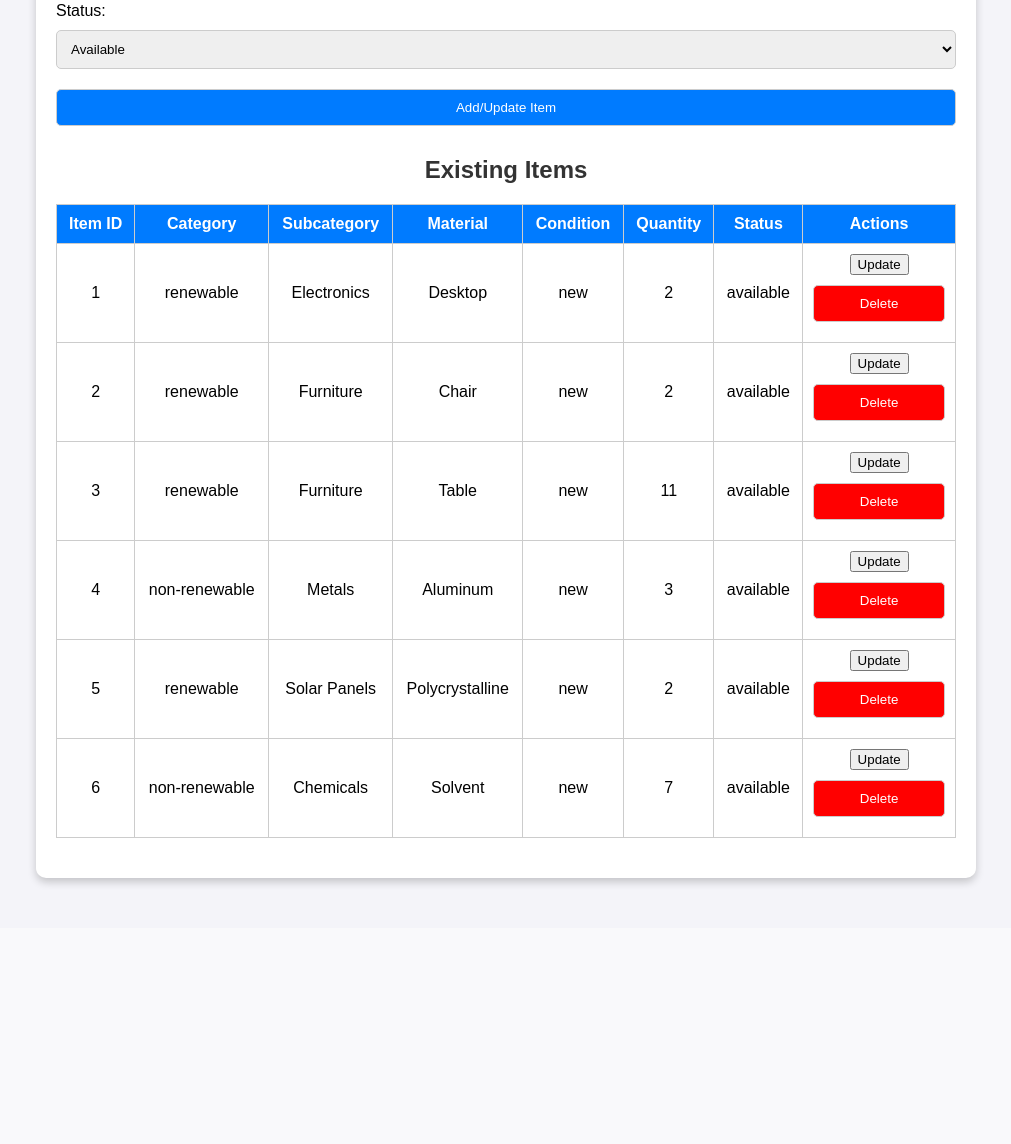
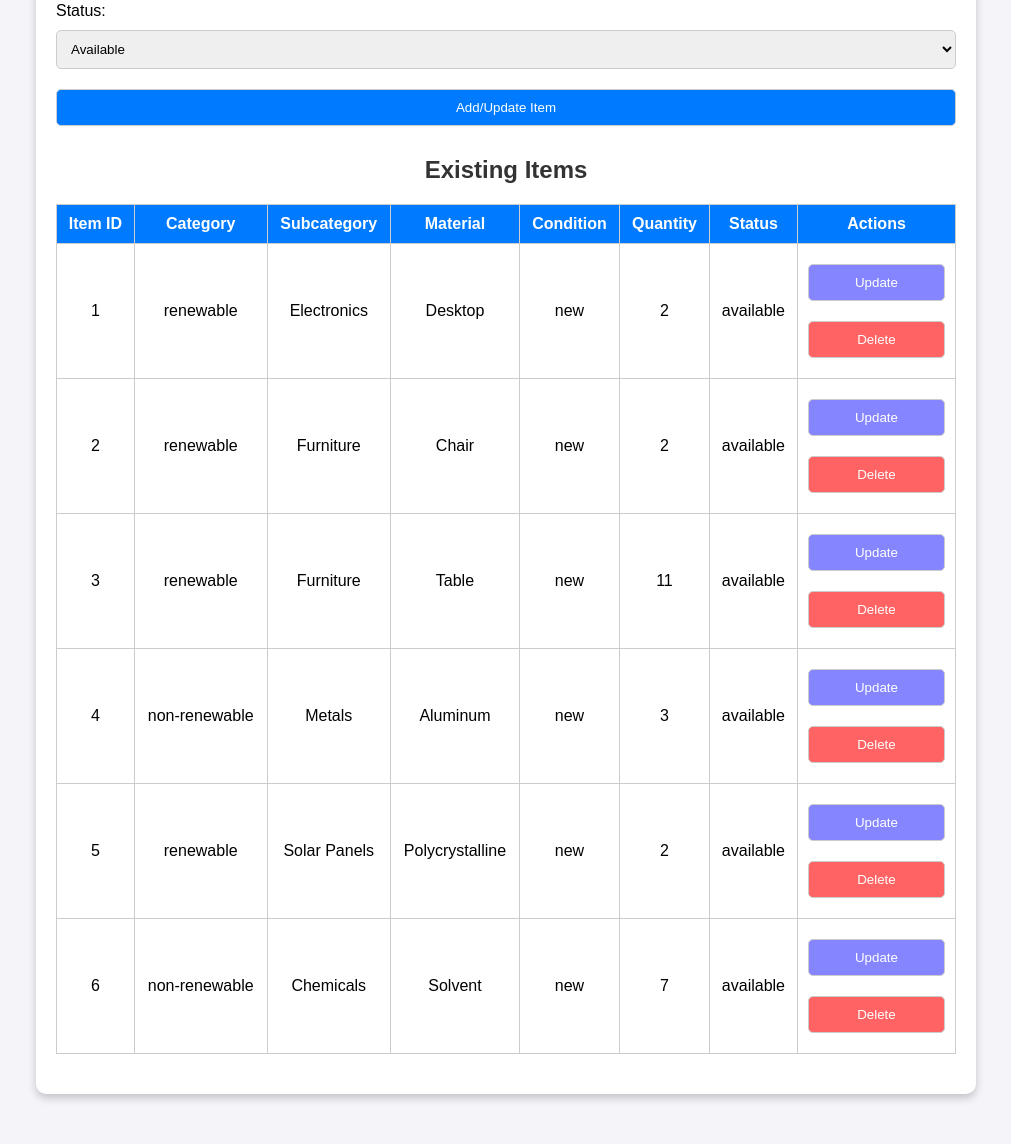
Before and after one commit to Aisha2mohammed/Simple-inventory-managment-system, a PHP site: page /manage_items.php in a window 1280 px wide. Shown: the part 654-1798 px from the top of the page, without its empty margins (134-1145 px from the left). Before the commit the page ends 1540 px from the top, so only its background shows below. Run offline with PHP 8.4, Linux system fonts and the light colour scheme; a user stored in the database is signed in; data comes from the database, SQL or seed files in the repository.

Commit message:
Update the item modification

```diff
--- a/manage_items.php
+++ b/manage_items.php
@@ -5,8 +5,23 @@ if (!isset($_SESSION['user_id']) || $_SESSION['role'] !== 'store_keeper') {
     exit;
 }
 
+
 require_once 'includes/db_connect.php';
 require_once 'Inventory.php';
+
+if (isset($_SESSION['LAST_ACTIVITY']) && (time() - $_SESSION['LAST_ACTIVITY'] > 900)) {
+    session_unset();
+    session_destroy();
+    header("Location: login.html");
+    exit;
+}
+$_SESSION['LAST_ACTIVITY'] = time(); // Update last activity time
+
+// Ensure the user is a department head
+if (!isset($_SESSION['user_id']) || $_SESSION['role'] !== 'store_keeper') {
+    header("Location: login.html");
+    exit;
+}
 
 $inventory = new Inventory($conn);
 $message = "";
@@ -71,7 +86,7 @@ $items = $inventory->getAllItems();
             width: 100%;
             margin: 20px 0;
         }
-        form input, form select, form button {
+        form input, form select, form button ,.form-button{
             width: 100%;
             padding: 10px;
             margin: 10px 0;
@@ -181,7 +196,7 @@ $items = $inventory->getAllItems();
                         <td>
 
                         <a href="update_item.php?item_id=<?= htmlspecialchars($item['item_id']) ?>" style="text-decoration: none;">
-    <button type="button">Update</button>
+    <button type="button" class="form-button" style="background-color: #0000ff7a; color: white;">Update</button>
 </a>
 
 
@@ -189,7 +204,7 @@ $items = $inventory->getAllItems();
                             <form method="POST" style="display:inline;">
                                 <input type="hidden" name="action" value="delete">
                                 <input type="hidden" name="item_id" value="<?= $item['item_id'] ?>">
-                                <button type="submit" style="background-color: red; color: white;">Delete</button>
+                                <button type="submit" style="background-color: #ff00009c; color: white;">Delete</button>
                             </form>
                         </td>
                     </tr>
```
